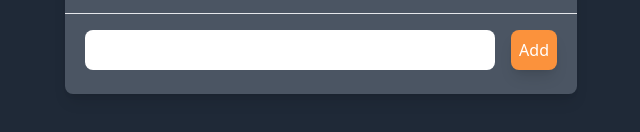
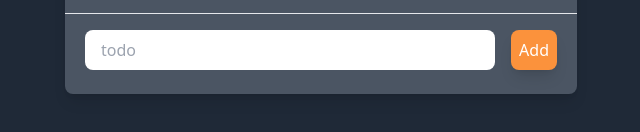
Before and after one commit to abdiqaadir01/Todo-app, a plain HTML site: page index.html in a window 1280 px wide. Shown: the part 336-468 px from the top of the page, 319-959 px from the left. Drawn offline with nearby package versions, Linux system fonts and the light colour scheme.

Commit message:
add placeeholder two input

```diff
--- a/index.html
+++ b/index.html
@@ -30,7 +30,7 @@
     <div>
         <hr class="my-4">
       <div class="px-5 flex gap-x-4">
-        <input type="text" class="flex-1 py-2 px-4 rounded-lg text-indigo-400">
+        <input type="text" class="flex-1 py-2 px-4 rounded-lg text-indigo-400" placeholder="todo">
         <button class="bg-orange-400 p-2 rounded-lg shadow-lg">Add</button>
       </div>
     </div>
```
